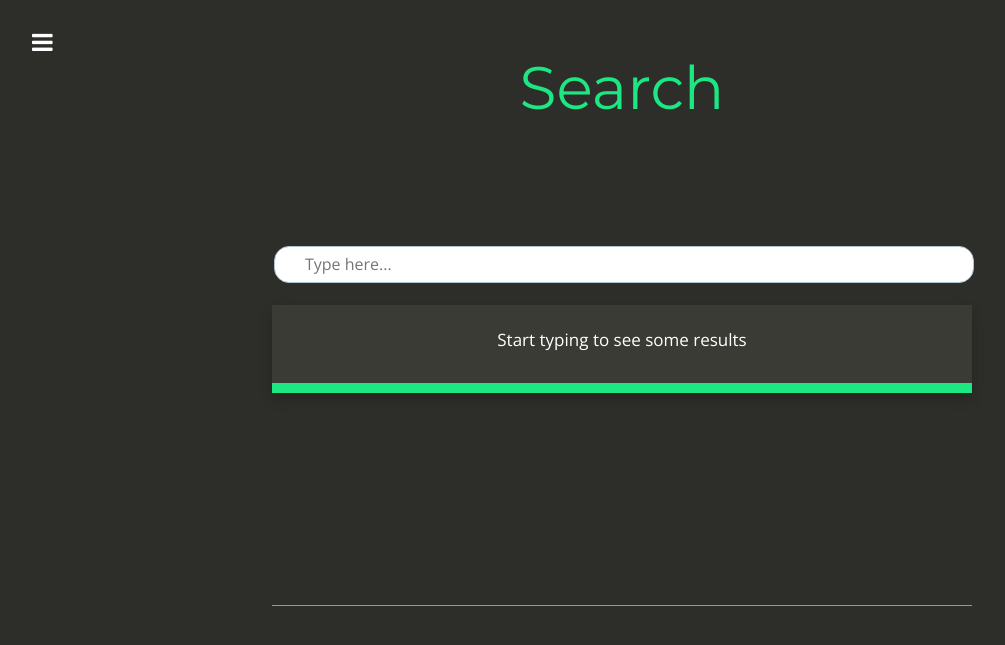
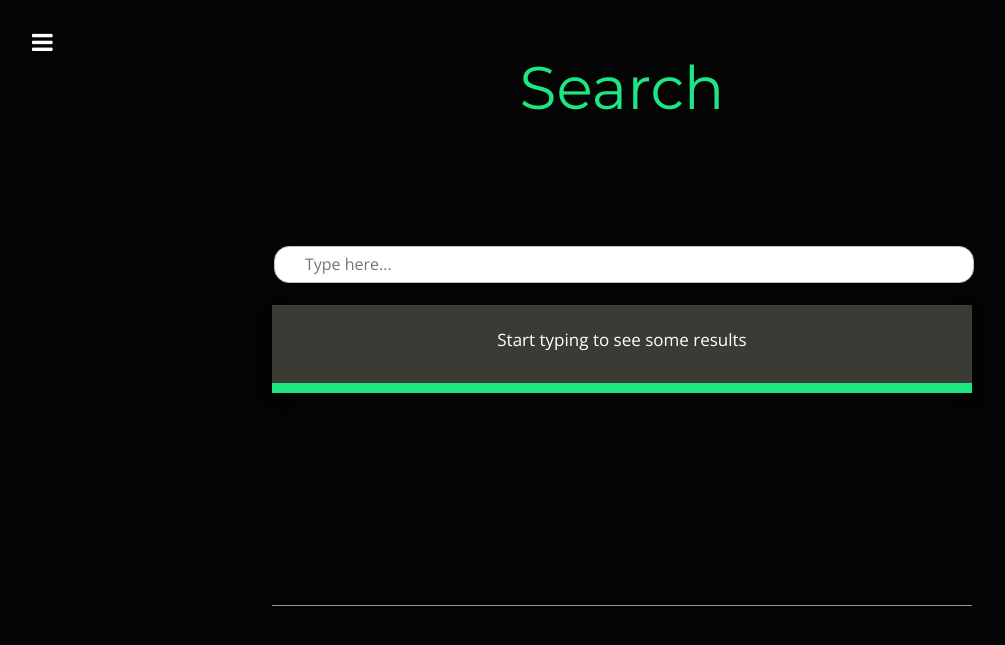
Before and after one commit to ttlequals0/ttlequals0.github.io, a Jekyll site: the page built from search.html, in a window 1280 px wide. Shown: the top 645 px of the page, without its empty margins (18-1023 px from the left). Built offline with Jekyll 4.4.1, drawn with Linux system fonts in a browser that asks for light colours; nearby versions of some CDN libraries.

Commit message:
Update style.scss

```diff
--- a/css/style.scss
+++ b/css/style.scss
@@ -14,7 +14,7 @@ $stack-overflow: #c98b3b;
 $rss:            #eea33a;
 
 $darker:         #21211E;
-$dark:           #2D2D29;
+$dark:           #040405;
 $medium:         #3B3B35;
 $light-medium:   #969696;
 $dark-blue:      #215A6D;
```
